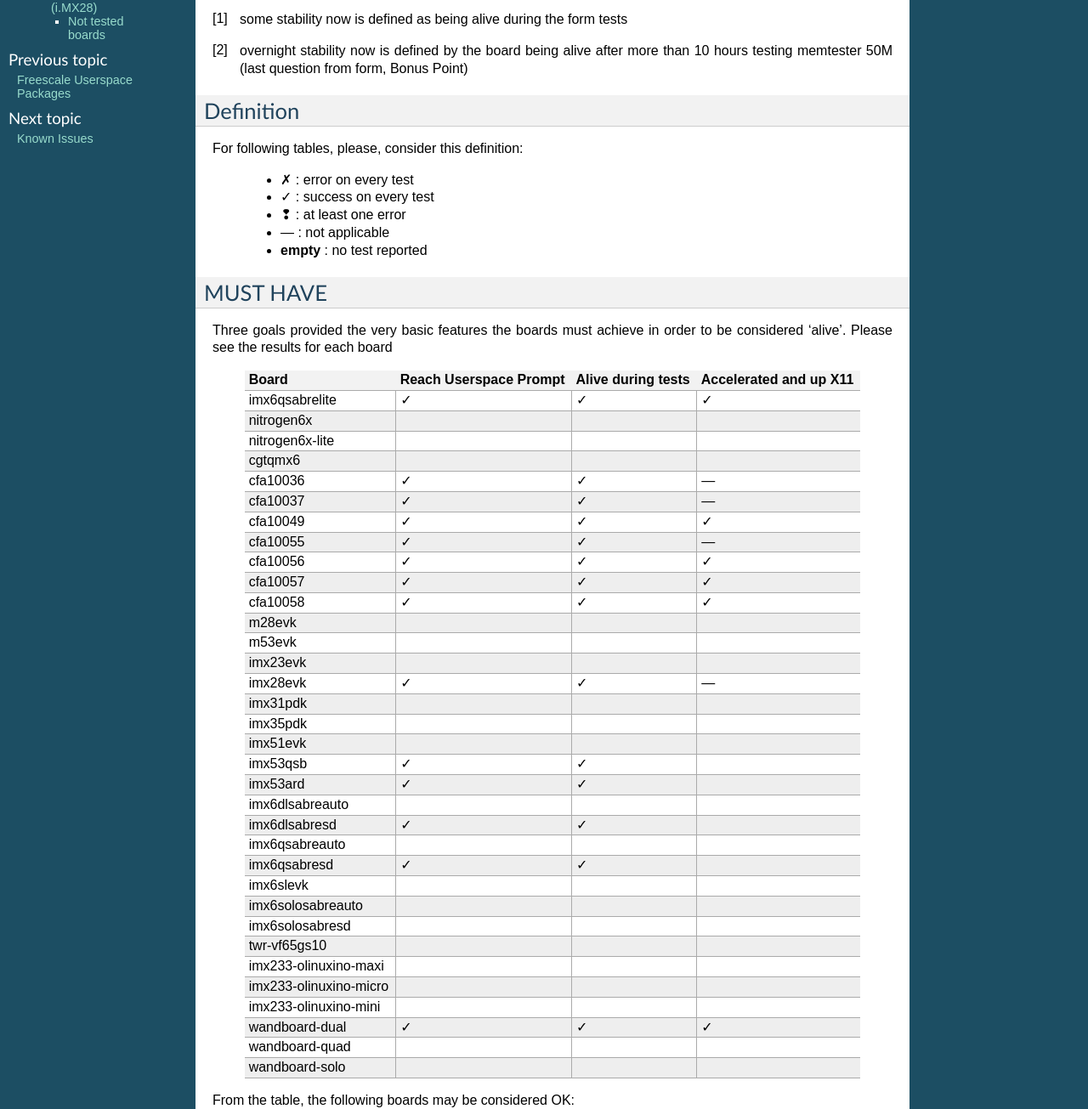
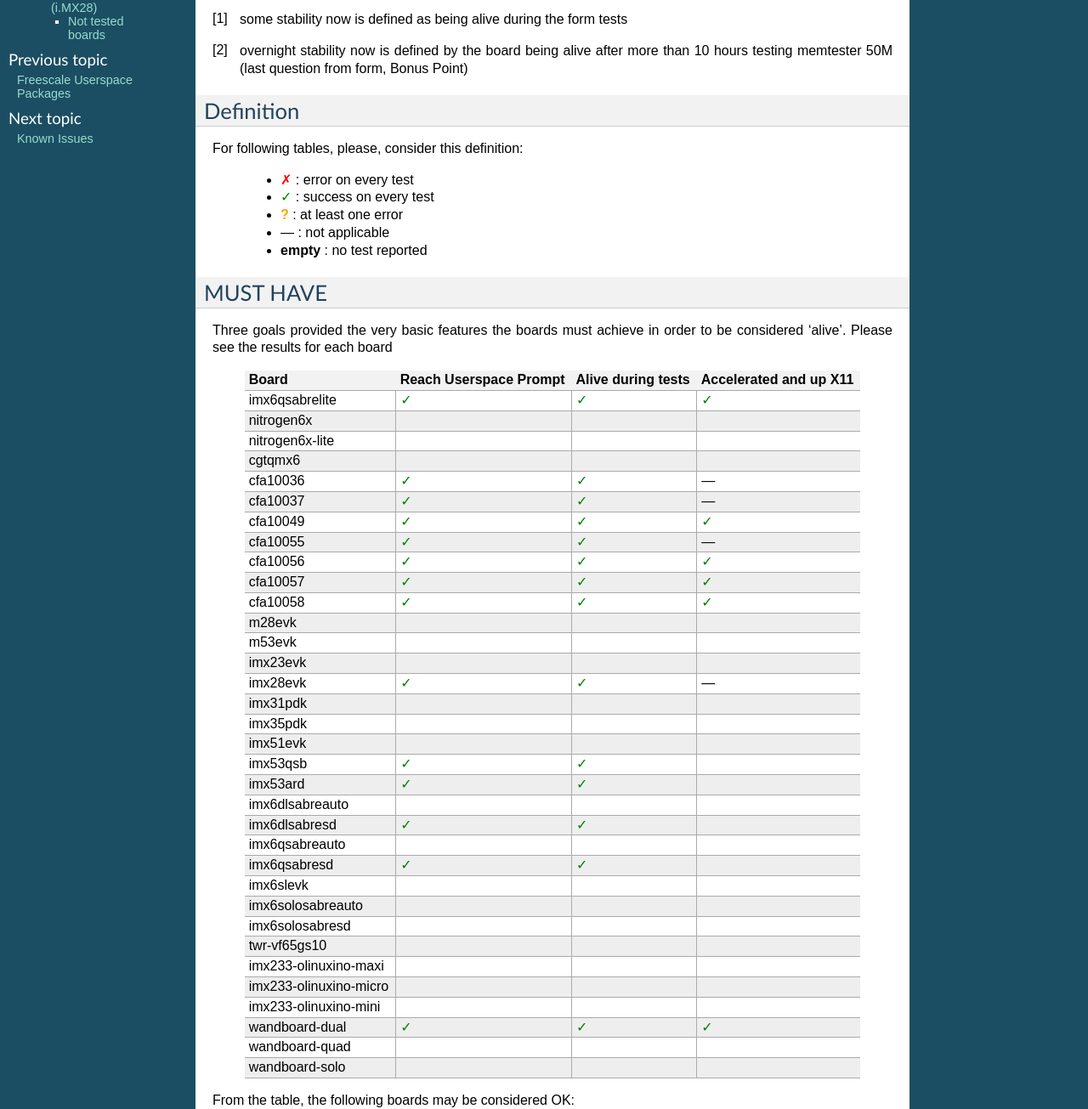
Before and after one commit to Freescale/Documentation, a Sphinx documentation site: the page built from release-notes/source/test-results.rst, in a window 1280 px wide. Shown: the part 553-1858 px from the top of the page at 85% size. Built offline with Sphinx 7.4.7, drawn with Linux system fonts in a browser that asks for light colours.

Commit message:
test results: give the table symbols color for more emphasis
Signed-off-by: Lucas Dutra Nunes <ldnunes@ossystems.com.br>

```diff
--- a/release-notes/source/_static/release-notes.css
+++ b/release-notes/source/_static/release-notes.css
@@ -30,3 +30,16 @@ table.docutils td:first-child {
 table.docutils td:last-child {
     border-right-style: none;
 }
+
+#test-results span.test_result.success {
+    color: green;
+}
+
+#test-results span.test_result.error {
+    color: red;
+}
+
+#test-results span.test_result.warning {
+    color: orange;
+    font-weight: bold;
+}
--- a/release-notes/source/test-results.rst
+++ b/release-notes/source/test-results.rst
@@ -1,6 +1,15 @@
-.. |check_mark| unicode:: U+2713
-.. |x_mark| unicode:: U+2717
-.. |exclamation_mark| unicode:: U+2762
+.. |check_mark| raw:: html
+
+   <span class="test_result success">&#x2713;</span>
+
+.. |x_mark| raw:: html
+
+   <span class="test_result error">&#x2717;</span>
+
+.. |exclamation_mark| raw:: html
+
+   <span class="test_result warning">?</span>
+
 .. |na_mark| unicode:: U+2014
 
 Test results
```
